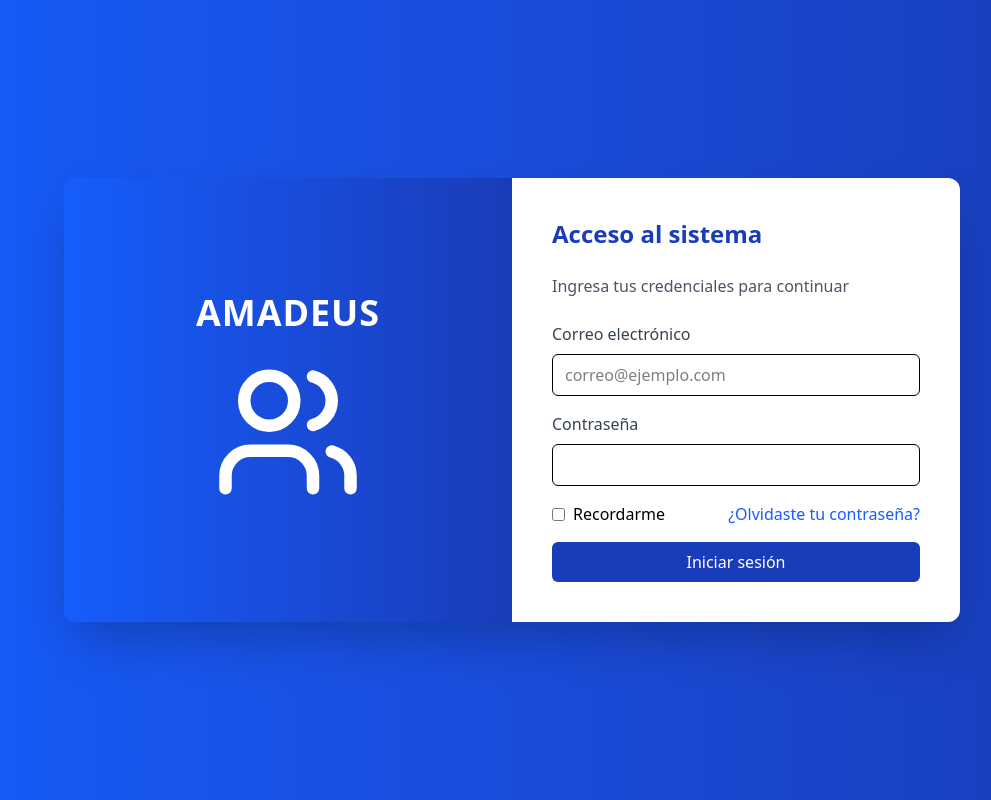
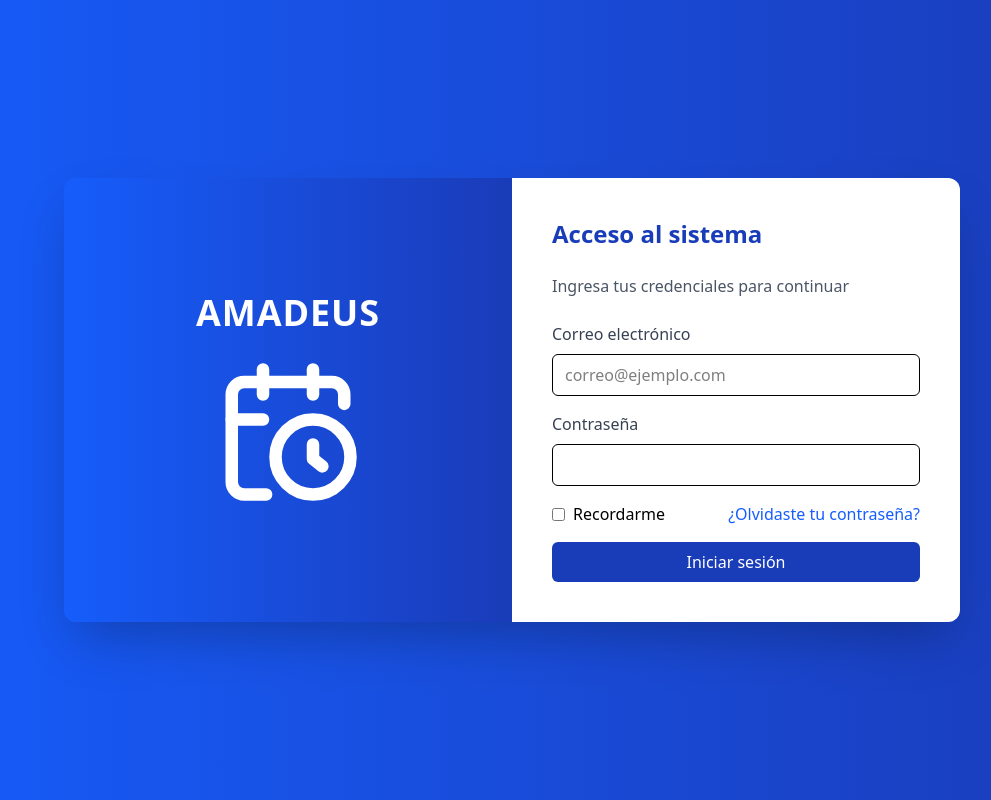
Before and after one commit to Teo1188/FrontEnd-Grupo5, a React (Vite) app: page / in a window 1280 px wide. Shown: the whole page, without its empty margins (128-1119 px from the left). Built offline with nearby package versions, Linux system fonts and the light colour scheme.

Commit message:
Cambio de icono

```diff
--- a/src/pages/Login.jsx
+++ b/src/pages/Login.jsx
@@ -3,7 +3,7 @@ import { Link, useNavigate } from 'react-router-dom';
 import { useForm } from "react-hook-form";
 import { yupResolver } from '@hookform/resolvers/yup';
 import * as yup from "yup";
-import { Users } from 'lucide-react';
+import { CalendarClock } from 'lucide-react';
 
 const schema = yup.object({
   email: yup.string().email("Debe ser un email válido").required("El email es requerido."),
@@ -33,9 +33,9 @@ const Login = () => {
           {/* Nuevo Título AMADEUS */}
           <h1 className="text-4xl font-extrabold tracking-wide uppercase">AMADEUS</h1>
 
-          {/* Icono de Usuarios en Blanco */}
+          {/* Nuevo Icono de Calendario con Reloj */}
           <div className="flex items-center justify-center mt-6">
-            <Users size={150} strokeWidth={2} className="text-white" />
+            <CalendarClock size={150} strokeWidth={2} className="text-white" />
           </div>
         </div>
 
```
